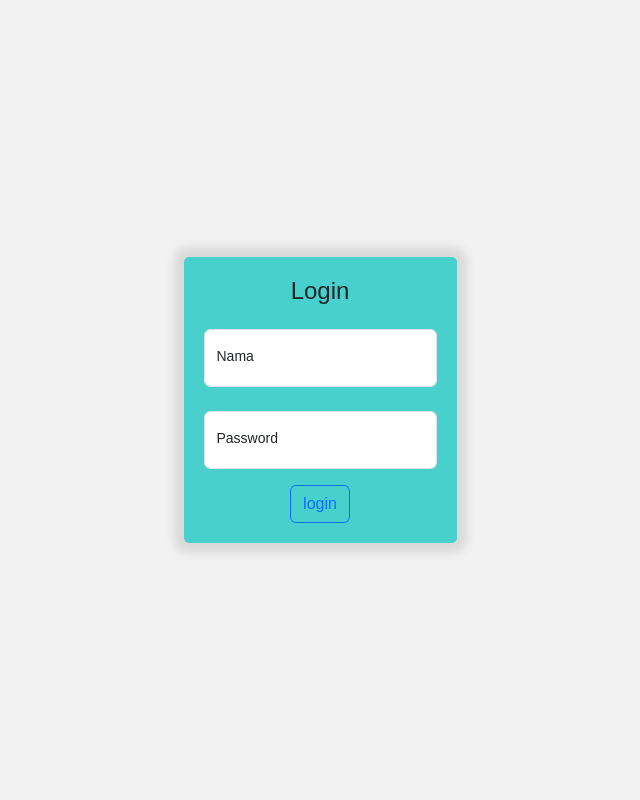
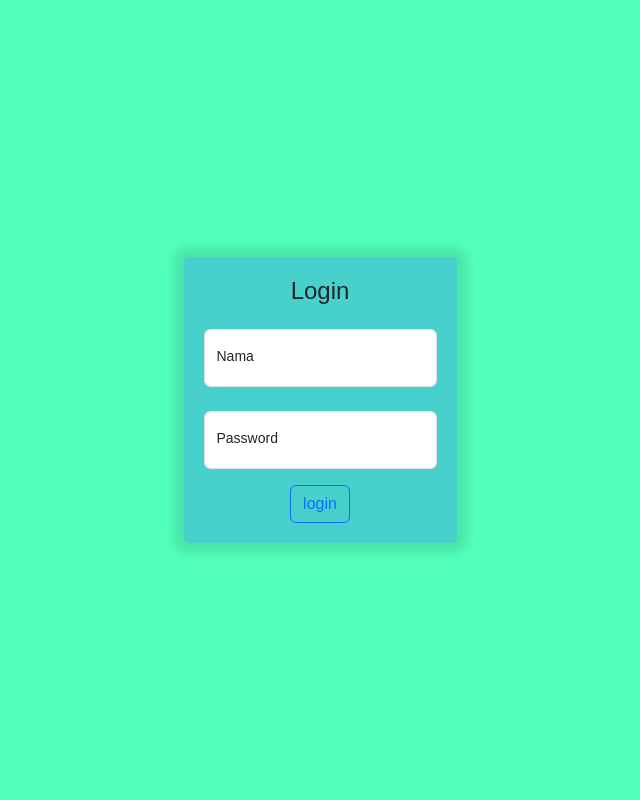
Before and after one commit to Achmadts/FP-hotel-09, a PHP site: page /login.html in a window 1280 px wide. Shown: the whole page, without its empty margins (320-960 px from the left). Run offline with PHP 8.4, Linux system fonts and the light colour scheme.

Commit message:
Update external.css

```diff
--- a/external.css
+++ b/external.css
@@ -1,6 +1,6 @@
 body{
     font-family: Arial,sans-serif;
-    background-color: #f2f2f2;
+    background-color: rgb(82, 255, 189);
     margin: 0;
     padding: 0;
     display: flex;
```
